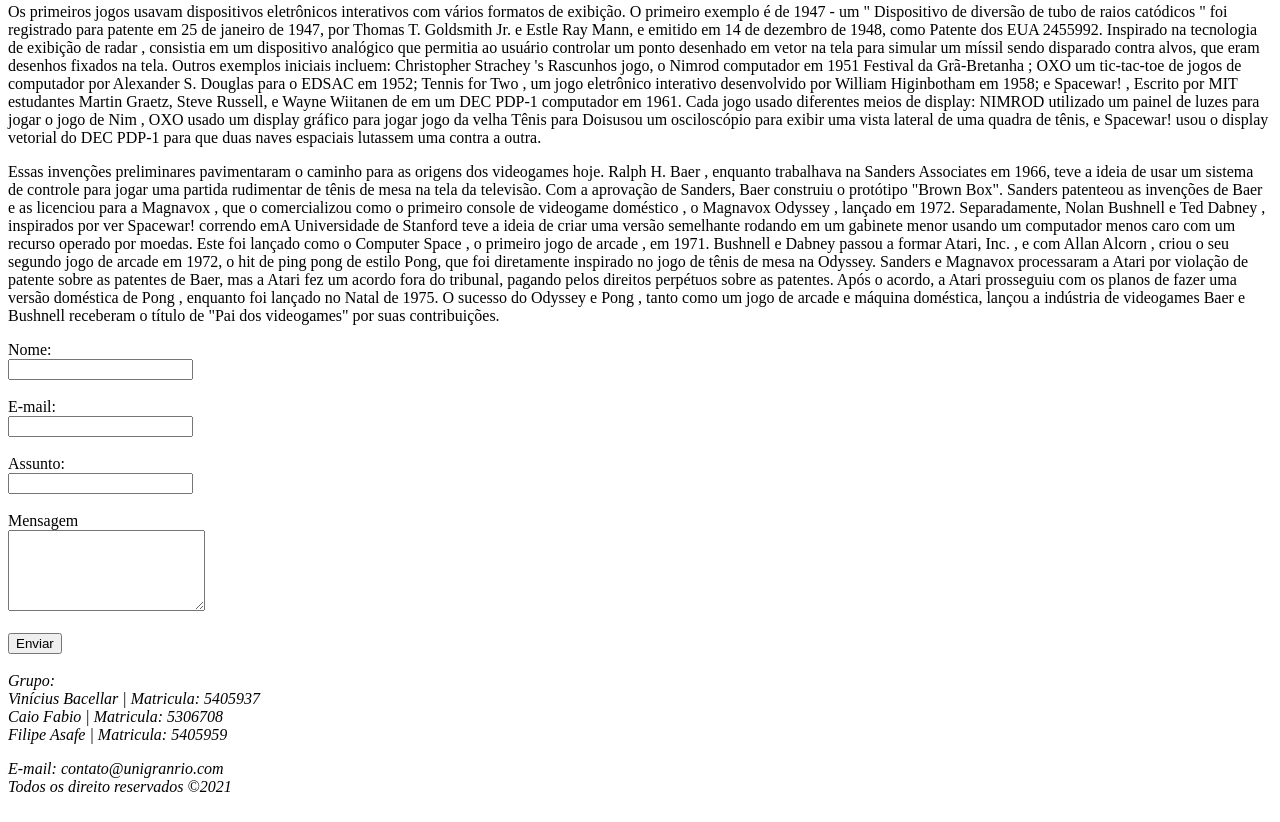
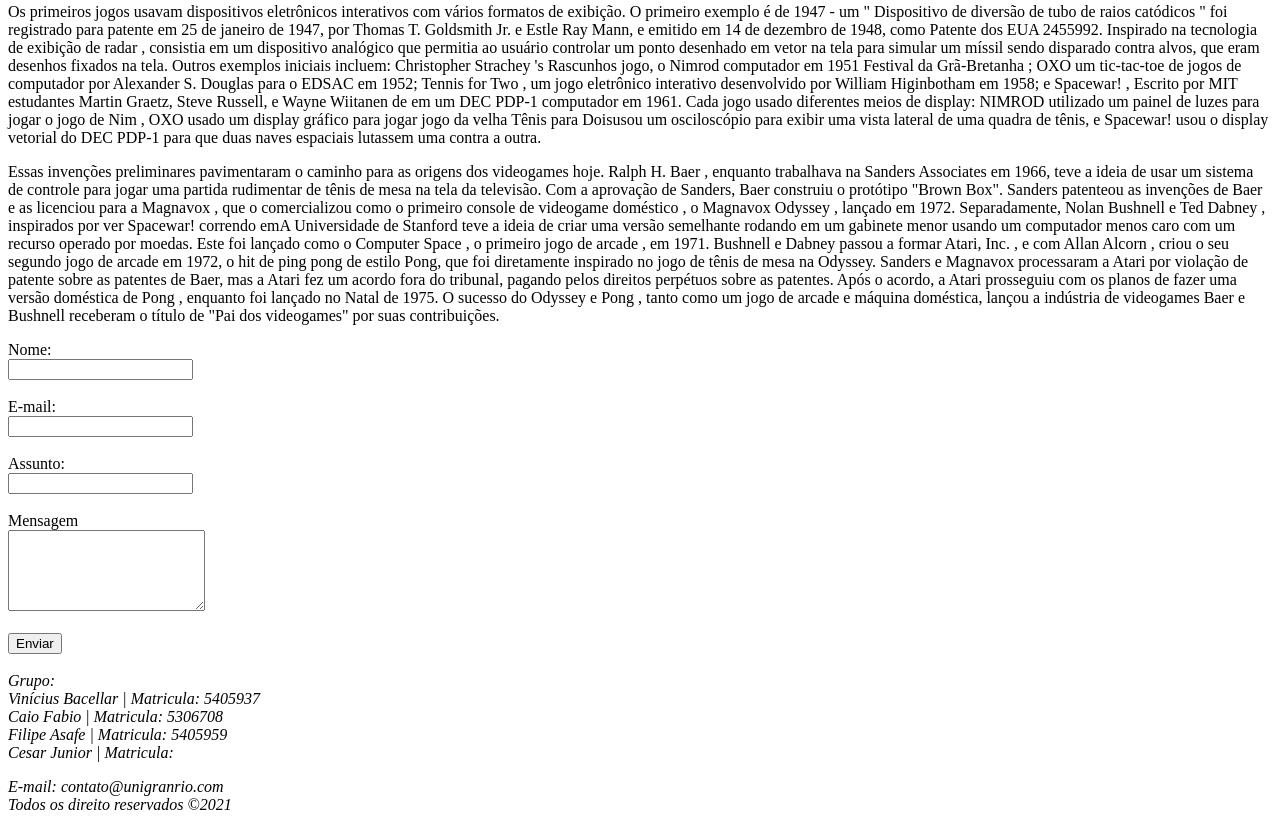
Before and after one commit to viniciusbacellar/Trabalhos-PPSW, a plain HTML site: page Trabalho-PPSW/Trabalho 1 de Avaliação Única.html in a window 1280 px wide. Shown: the part 830-1652 px from the top of the page. Drawn offline with Linux system fonts and the light colour scheme.

Commit message:
Membro Adicionado

```diff
--- a/Trabalho-PPSW/index.html
+++ b/Trabalho-PPSW/Trabalho 1 de Avaliação Única.html
@@ -62,6 +62,7 @@
     Grupo: <br> Vinícius Bacellar | Matricula: 5405937 <br>
     Caio Fabio | Matricula: 5306708 <br>
     Filipe Asafe | Matricula: 5405959 <br>
+    Cesar Junior | Matricula:
     <p></p>
 
     E-mail: contato@unigranrio.com <br>
```
Also changed, not shown: Trabalho-PPSW/integrantes do grupo.txt (added).
